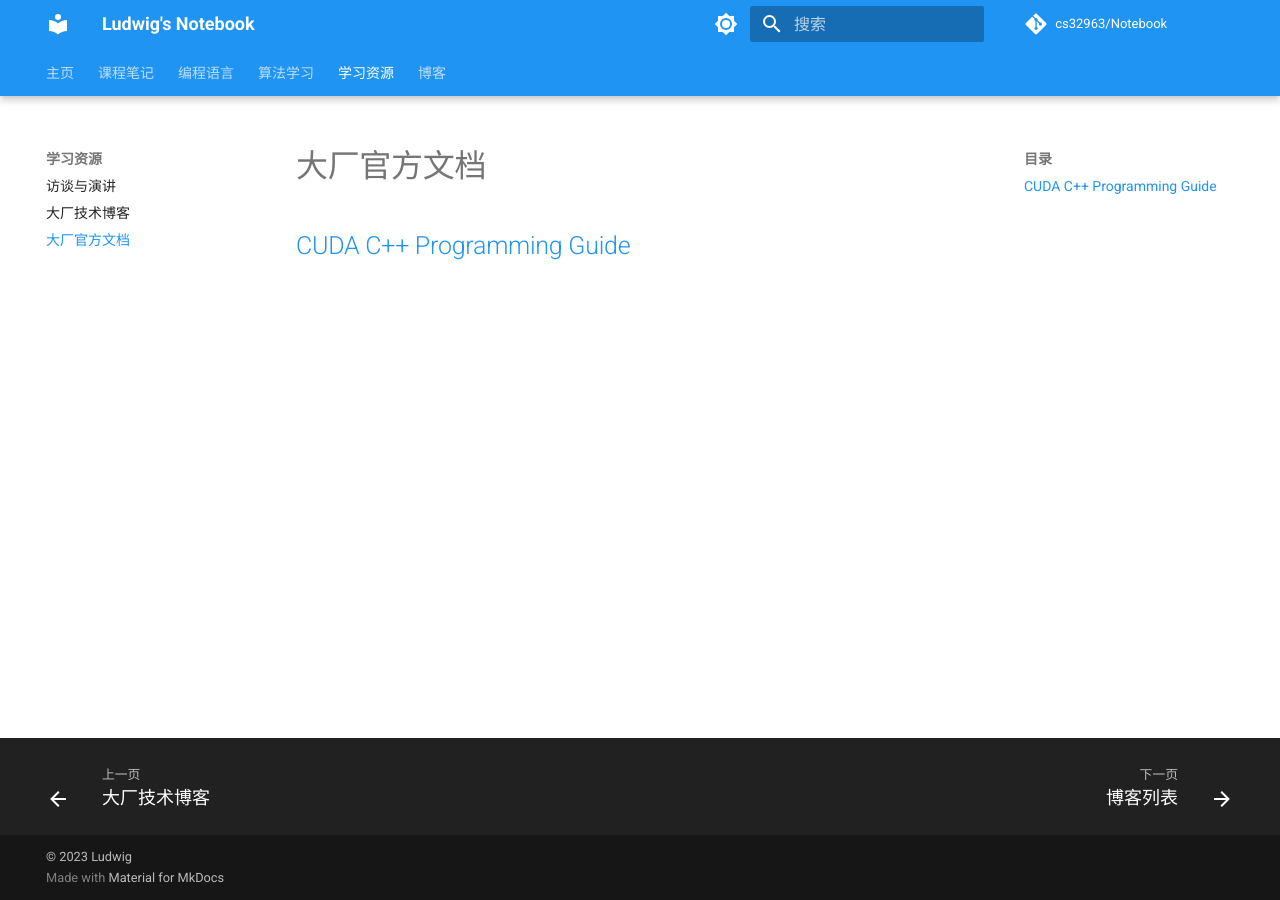
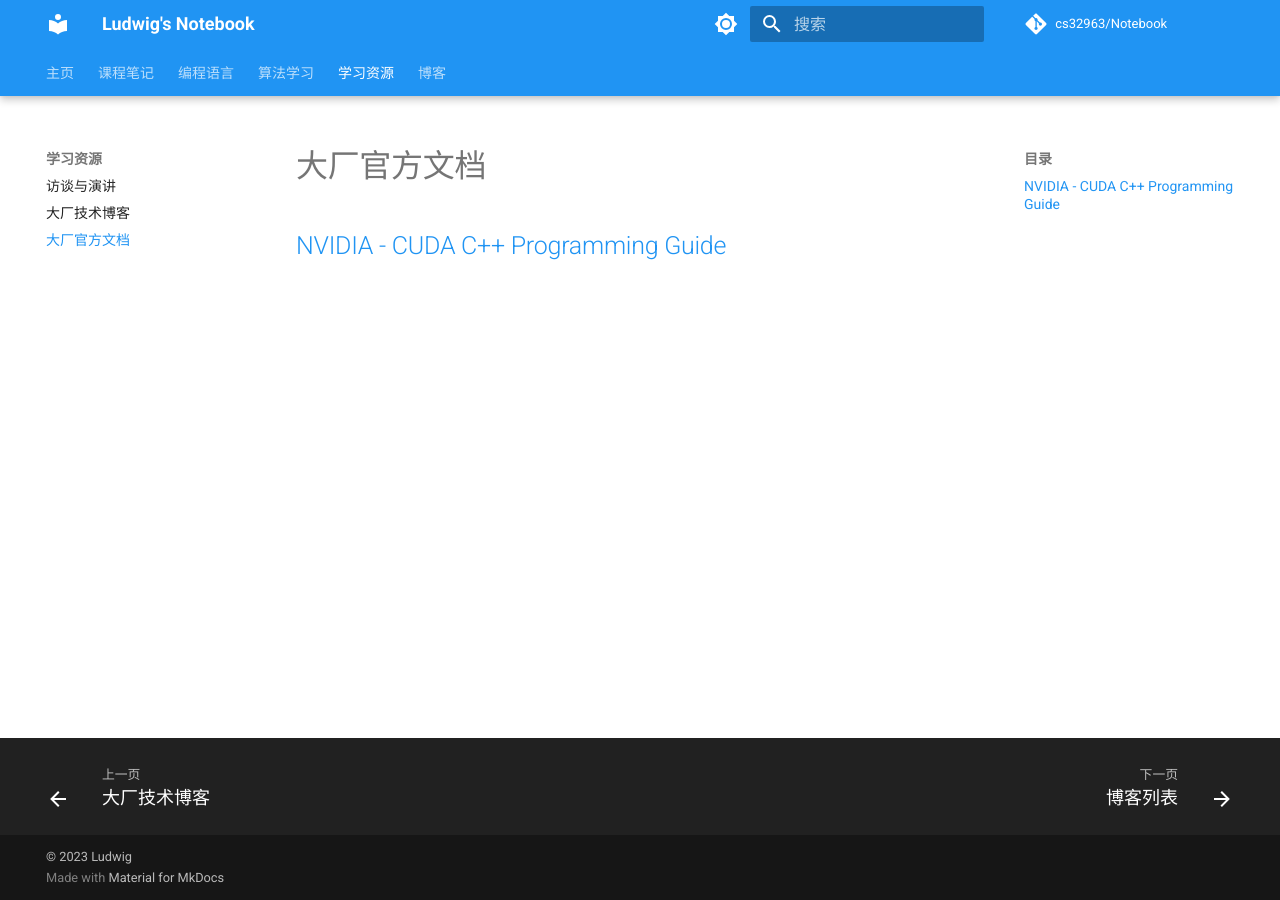
Before and after one commit to cs32963/Notebook, an MkDocs documentation site: the page built from docs/resources/official_docs.md, in a window 1280 px wide. Built offline with MkDocs 1.6.1 and Material for MkDocs 9.7.7, drawn with Linux system fonts in a browser that asks for light colours; comment, search, counter and statistics services are not loaded.

Commit message:
update official_docs

```diff
--- a/docs/resources/official_docs.md
+++ b/docs/resources/official_docs.md
@@ -1,3 +1,3 @@
 # 大厂官方文档
 
-## [CUDA C++ Programming Guide](https://docs.nvidia.com/cuda/cuda-c-programming-guide/index.html)
+## [NVIDIA - CUDA C++ Programming Guide](https://docs.nvidia.com/cuda/cuda-c-programming-guide/index.html)
```
